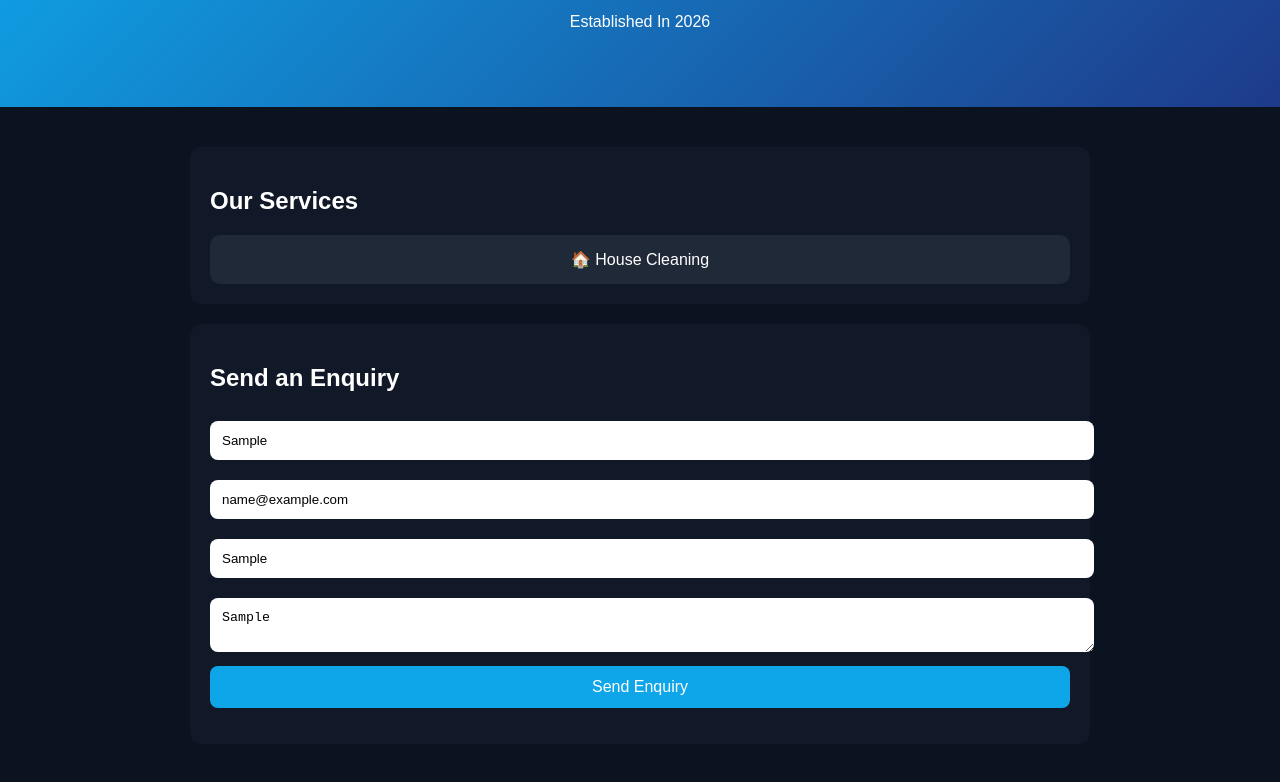
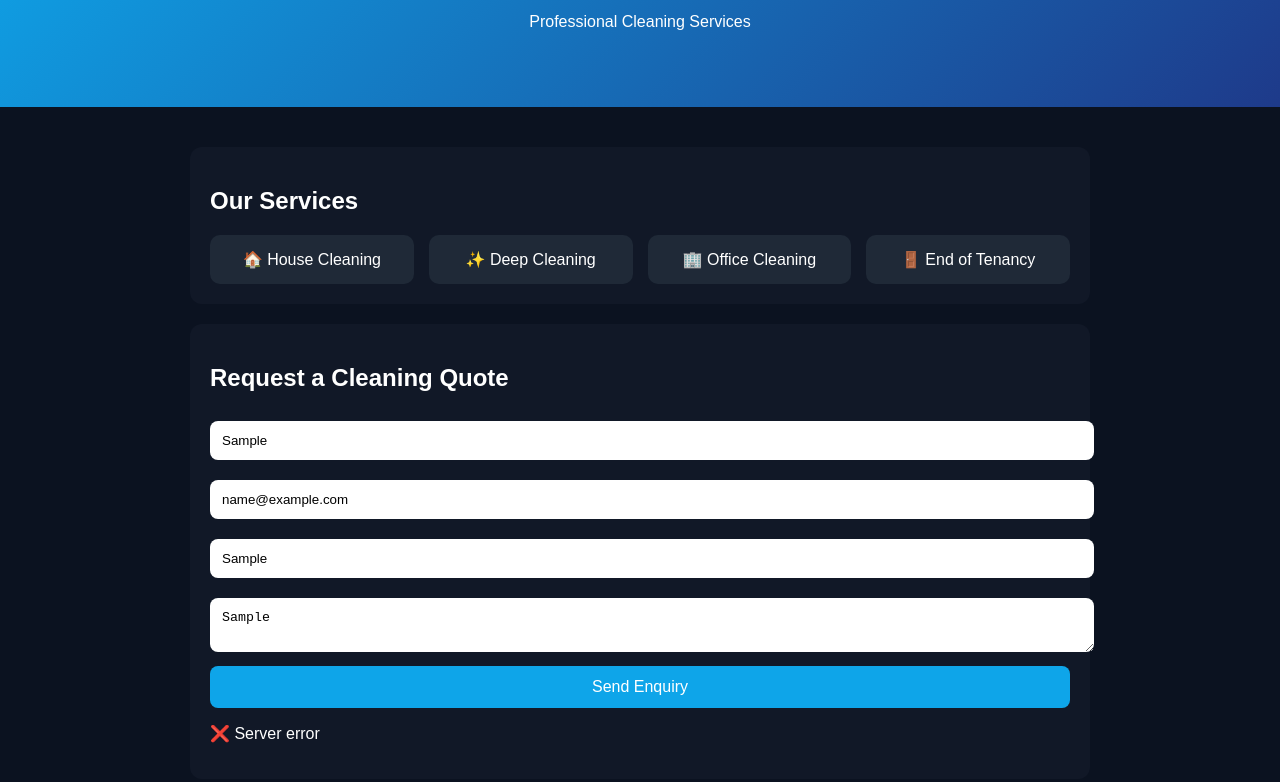
Before and after one commit to rumseycatherine255-svg/botty, a website: page public/index.html in a window 1280 px wide. Both pictures are taken after typing "Sample", "name@example.com", "Sample", "Sample" into the empty fields and a click on the button "Send Enquiry". Shown: the part 135-917 px from the top of the page. Drawn offline with Linux system fonts and the light colour scheme; no server answers.

Commit message:
Update index.html

```diff
--- a/public/index.html
+++ b/public/index.html
@@ -1,7 +1,7 @@
 <!DOCTYPE html>
 <html>
 <head>
-  <title>InSafeHands Cleaning Services</title>
+  <title>InSafeHands Sussex</title>
   <meta name="viewport" content="width=device-width, initial-scale=1.0">
 
   <style>
@@ -57,11 +57,11 @@
     button {
       background: #0ea5e9;
       border: none;
-      padding: 12px 20px;
+      padding: 12px;
+      width: 100%;
       color: white;
       cursor: pointer;
       border-radius: 8px;
-      width: 100%;
       font-size: 16px;
     }
 
@@ -75,7 +75,7 @@
 
 <header>
   <h1>InSafeHands Sussex</h1>
-  <p> Established In 2026</p>
+  <p>Professional Cleaning Services</p>
 </header>
 
 <div class="container">
@@ -84,11 +84,14 @@
     <h2>Our Services</h2>
     <div class="services">
       <div class="service">🏠 House Cleaning</div>
+      <div class="service">✨ Deep Cleaning</div>
+      <div class="service">🏢 Office Cleaning</div>
+      <div class="service">🚪 End of Tenancy</div>
     </div>
   </div>
 
   <div class="card">
-    <h2>Send an Enquiry</h2>
+    <h2>Request a Cleaning Quote</h2>
 
     <input id="name" placeholder="Full Name">
     <input id="email" placeholder="Email">
@@ -104,6 +107,7 @@
 
 <script>
 async function send() {
+  try {
     const res = await fetch('/send-enquiry', {
       method: 'POST',
       headers: {'Content-Type':'application/json'},
@@ -118,7 +122,11 @@ async function send() {
     const data = await res.json();
 
     document.getElementById('status').innerText =
-    data.success ? "✅ Enquiry sent!" : "❌ Failed: " + data.error;
+      data.success ? "✅ Sent successfully!" : "❌ Failed: " + data.error;
+
+  } catch (err) {
+    document.getElementById('status').innerText = "❌ Server error";
+  }
 }
 </script>
 
```
Lines whose indentation alone changed are shown as unchanged.
